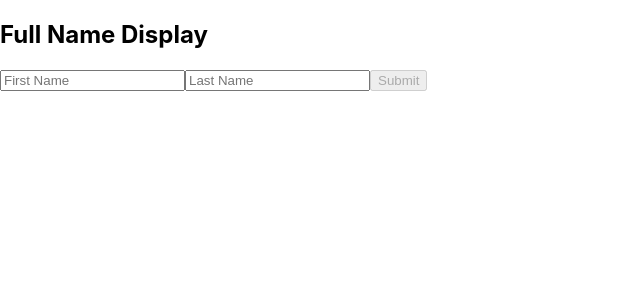
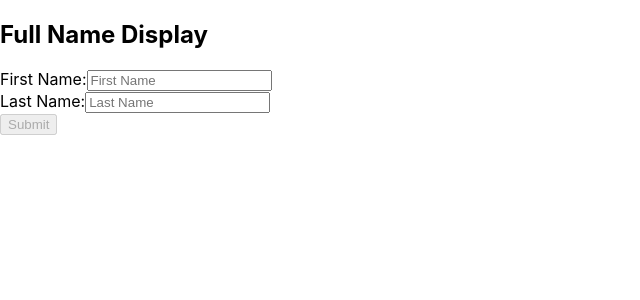
Before and after one commit to DON4198/xdisplay-fullname, a React (Create React App) app: page / in a window 1280 px wide. Shown: the top 300 px of the page, without its empty margins (0-640 px from the left). Built offline with nearby package versions, Linux system fonts and the light colour scheme.

Commit message:
Updated UI/Logic

```diff
--- a/src/App.js
+++ b/src/App.js
@@ -15,21 +15,27 @@ function App() {
 
   return (
     <div>
-      <h2>Full Name Display</h2>
+
       <form onSubmit={handleSubmit}>
+        <h2>Full Name Display</h2>
+        First Name:
         <input
           type="text"
           placeholder="First Name"
           value={firstName}
           onChange={(e) => setFirstName(e.target.value)}
         />
+        <br></br>
 
+        Last Name:
         <input
           type="text"
           placeholder="Last Name"
           value={lastName}
           onChange={(e) => setLastName(e.target.value)}
         />
+
+        <br></br>
 
         <button type="submit" disabled={!firstName || !lastName}>
           Submit
```
